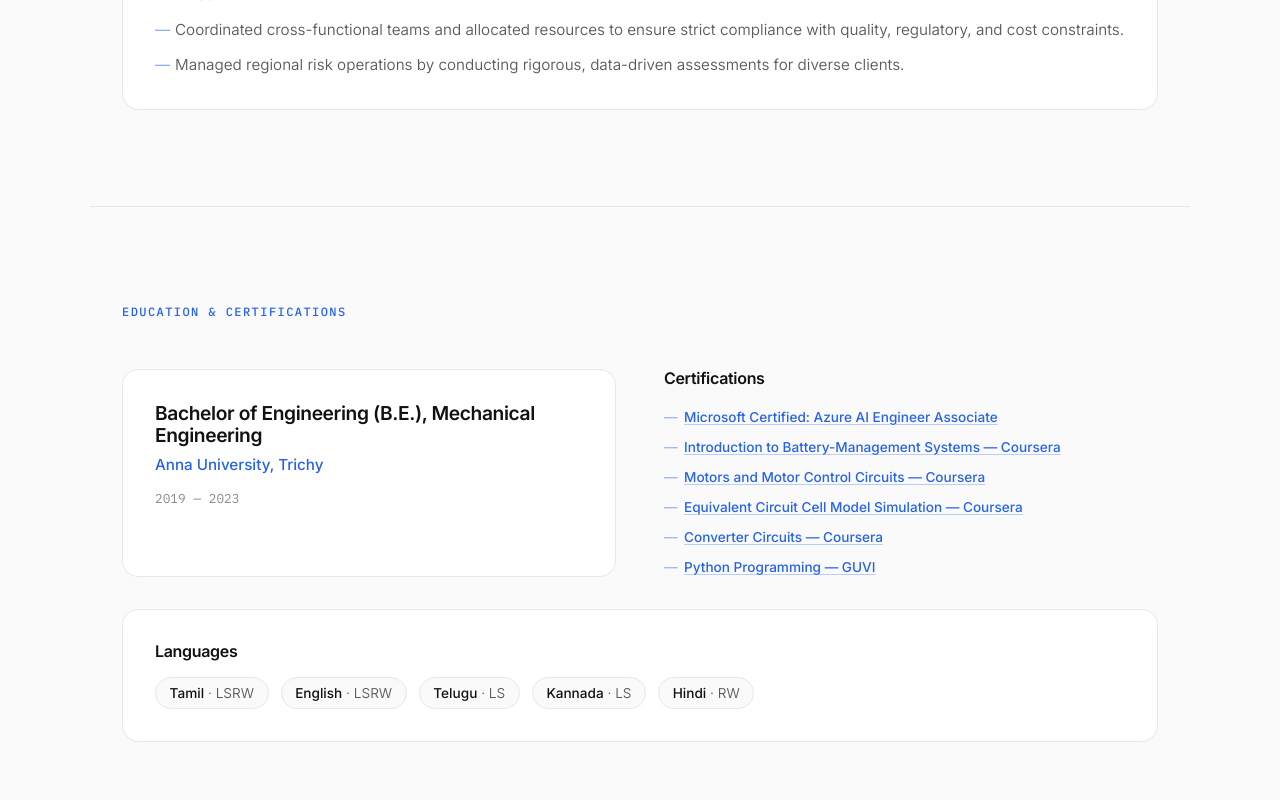
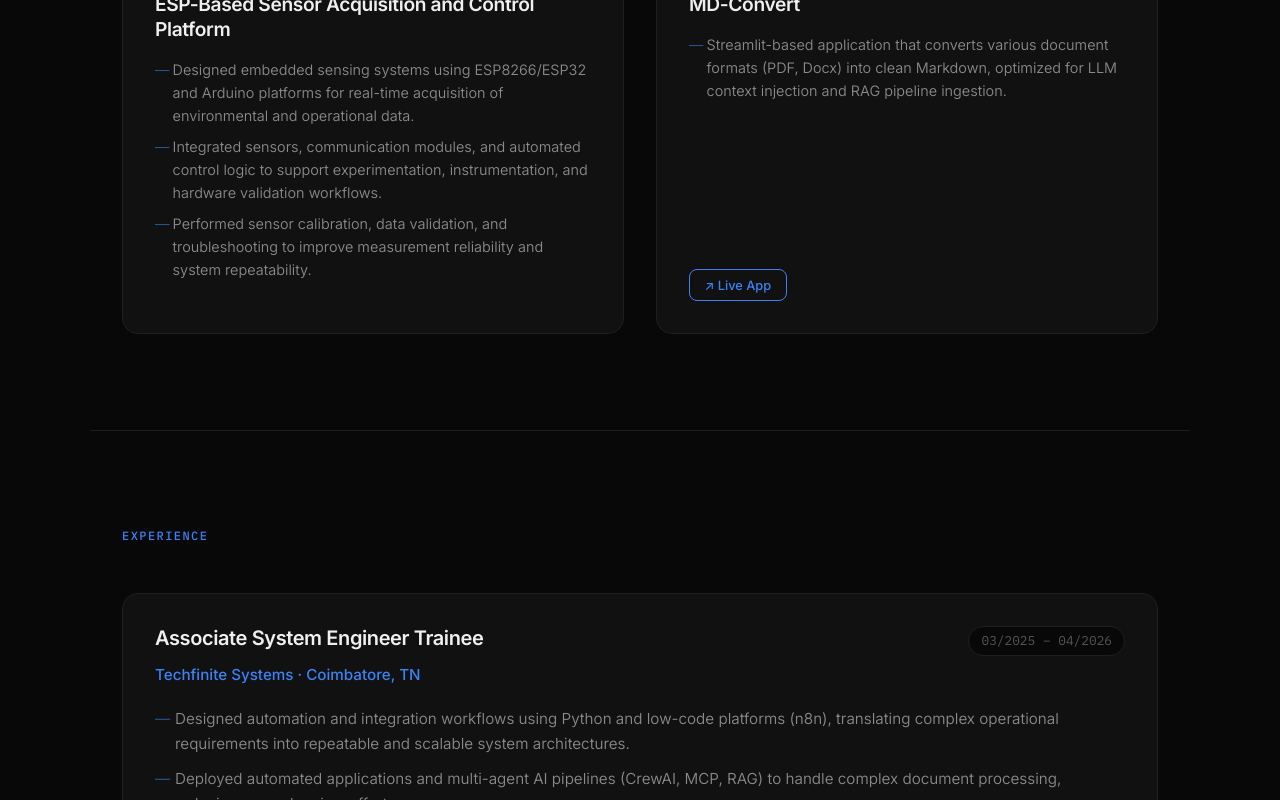
Before and after one commit to harishkrishna-k/portfolio, a React (Vite) app: page / in a window 1280 px wide. Shown: the part 1880-2680 px from the top of the page. Built offline with nearby package versions, Linux system fonts and the light colour scheme.

Commit message:
Dark theme, reorder sections, separate certs row, update dashboard link

```diff
--- a/src/App.tsx
+++ b/src/App.tsx
@@ -2,10 +2,10 @@ import { useEffect } from 'react';
 import Navbar from './components/Navbar';
 import Hero from './components/Hero';
 import About from './components/About';
+import Projects from './components/Projects';
 import Experience from './components/Experience';
 import Education from './components/Education';
 import Skills from './components/Skills';
-import Projects from './components/Projects';
 import Footer from './components/Footer';
 
 function App() {
@@ -35,10 +35,10 @@ function App() {
       <main>
         <Hero />
         <About />
+        <Projects />
         <Experience />
         <Education />
         <Skills />
-        <Projects />
       </main>
       <Footer />
     </>
--- a/src/components/Education.module.css
+++ b/src/components/Education.module.css
@@ -2,30 +2,26 @@
   border-top: 1px solid var(--border);
 }
 
-.label {
+.label,
+.certLabel {
   display: block;
   font-family: 'IBM Plex Mono', monospace;
   font-size: 0.75rem;
   text-transform: uppercase;
   letter-spacing: 0.12em;
   color: var(--accent);
-  margin-bottom: 3rem;
   font-weight: 500;
 }
 
-.grid {
-  display: grid;
-  grid-template-columns: 1fr;
-  gap: 3rem;
+.label {
+  margin-bottom: 2rem;
 }
 
-@media (min-width: 768px) {
-  .grid {
-    grid-template-columns: 1fr 1fr;
-  }
+.certLabel {
+  margin: 3rem 0 1.5rem;
 }
 
-.eduBlock {
+.eduCard {
   display: flex;
   flex-direction: column;
   gap: 0.5rem;
@@ -54,62 +50,59 @@
   margin-top: 0.25rem;
 }
 
-.certBlock {
-  display: flex;
-  flex-direction: column;
-  gap: 1.25rem;
+.certList {
+  display: grid;
+  grid-template-columns: 1fr;
+  gap: 0.6rem;
 }
 
-.certHeading {
-  font-size: 1rem;
-  font-weight: 600;
-  letter-spacing: -0.02em;
-}
-
-.certList {
-  display: flex;
-  flex-direction: column;
-  gap: 0.6rem;
+@media (min-width: 768px) {
+  .certList {
+    grid-template-columns: 1fr 1fr;
+  }
 }
 
 .cert {
   font-size: 0.85rem;
   color: var(--text-secondary);
   font-weight: 350;
-  padding-left: 1.25rem;
+  padding: 0.6rem 1rem 0.6rem 2rem;
+  background: var(--surface);
+  border-radius: 10px;
+  border: 1px solid var(--border);
   position: relative;
   line-height: 1.5;
+  transition: border-color 0.2s;
+}
+
+.cert:hover {
+  border-color: var(--accent);
 }
 
 .cert::before {
-  content: "—";
+  content: "›";
   position: absolute;
-  left: 0;
+  left: 0.75rem;
+  top: 0.6rem;
   color: var(--accent);
-  opacity: 0.6;
+  font-weight: 700;
+  font-size: 1.1rem;
 }
 
 .certLink {
-  color: var(--accent);
-  font-weight: 450;
-  text-decoration: underline;
-  text-underline-offset: 2px;
-  text-decoration-thickness: 1px;
-  text-decoration-color: color-mix(in srgb, var(--accent) 30%, transparent);
-  transition: text-decoration-color 0.2s;
+  color: var(--text-secondary);
+  font-weight: 400;
+  text-decoration: none;
+  transition: color 0.2s;
 }
 
 .certLink:hover {
-  text-decoration-color: var(--accent);
+  color: var(--accent);
   opacity: 1;
 }
 
 .langSection {
-  margin-top: 2rem;
-  padding: 2rem;
-  background: var(--surface);
-  border-radius: 16px;
-  border: 1px solid var(--border);
+  margin-top: 3rem;
 }
 
 .langHeading {
@@ -130,7 +123,7 @@
   color: var(--text-secondary);
   font-weight: 350;
   padding: 0.3rem 0.85rem;
-  background: var(--bg);
+  background: var(--surface);
   border-radius: 20px;
   border: 1px solid var(--border);
 }
--- a/src/components/Education.tsx
+++ b/src/components/Education.tsx
@@ -5,15 +5,14 @@ import { content } from '../data/content';
 const Education: React.FC = () => {
   return (
     <section className={styles.education}>
-      <span className={styles.label}>Education & Certifications</span>
-      <div className={styles.grid}>
-        <div className={styles.eduBlock}>
+      <span className={styles.label}>Education</span>
+      <div className={styles.eduCard}>
         <h3 className={styles.degree}>{content.education.degree}</h3>
         <p className={styles.institution}>{content.education.institution}</p>
         <span className={styles.period}>{content.education.period}</span>
       </div>
-        <div className={styles.certBlock}>
-          <h3 className={styles.certHeading}>Certifications</h3>
+
+      <span className={styles.certLabel}>Certifications</span>
       <ul className={styles.certList}>
         {content.certifications.map((cert, i) => (
           <li key={i} className={styles.cert}>
@@ -23,8 +22,7 @@ const Education: React.FC = () => {
           </li>
         ))}
       </ul>
-        </div>
-      </div>
+
       <div className={styles.langSection}>
         <h3 className={styles.langHeading}>Languages</h3>
         <div className={styles.langList}>
--- a/src/components/Experience.module.css
+++ b/src/components/Experience.module.css
@@ -31,7 +31,7 @@
 }
 
 .item:hover {
-  box-shadow: 0 8px 32px rgba(0, 0, 0, 0.06);
+  box-shadow: 0 8px 32px rgba(0, 0, 0, 0.4);
   transform: translateY(-2px);
 }
 
--- a/src/components/Navbar.module.css
+++ b/src/components/Navbar.module.css
@@ -4,7 +4,7 @@
   left: 0;
   width: 100%;
   z-index: 100;
-  background: rgba(255, 255, 255, 0.85);
+  background: rgba(8, 8, 8, 0.85);
   backdrop-filter: blur(24px);
   -webkit-backdrop-filter: blur(24px);
   border-bottom: 1px solid var(--border);
--- a/src/components/Projects.module.css
+++ b/src/components/Projects.module.css
@@ -37,7 +37,7 @@
 }
 
 .card:hover {
-  box-shadow: 0 12px 40px rgba(0, 0, 0, 0.07);
+  box-shadow: 0 12px 40px rgba(0, 0, 0, 0.4);
   transform: translateY(-3px);
 }
 
@@ -123,4 +123,5 @@
   background: var(--accent);
   color: #fff;
   opacity: 1;
+  box-shadow: 0 0 20px color-mix(in srgb, var(--accent) 30%, transparent);
 }
--- a/src/components/Skills.module.css
+++ b/src/components/Skills.module.css
@@ -37,7 +37,7 @@
 }
 
 .group:hover {
-  box-shadow: 0 4px 20px rgba(0, 0, 0, 0.05);
+  box-shadow: 0 4px 20px rgba(0, 0, 0, 0.3);
 }
 
 .category {
--- a/src/data/content.ts
+++ b/src/data/content.ts
@@ -86,7 +86,7 @@ export const content = {
         "Engineered an automated thermal management system utilizing an Arduino Uno R3, a 12V relay, a heat sink with heat pipes, and a BLDC fan to dynamically regulate battery temperature and prevent thermal runaway.",
       ],
       links: [
-        { label: "Live Dashboard", url: "#" },
+        { label: "Live Dashboard", url: "https://harishkrishna-k.github.io/Li-ion_PMS/demo-dashboard/" },
       ],
     },
     {
--- a/src/styles/globals.css
+++ b/src/styles/globals.css
@@ -1,13 +1,13 @@
 @import url('https://fonts.googleapis.com/css2?family=Inter:wght@300;350;400;500;600;700&family=IBM+Plex+Mono:wght@400;500&display=swap');
 
 :root {
-  --bg: #fafafa;
-  --surface: #ffffff;
-  --text: #111111;
-  --text-secondary: #5a5a5a;
-  --text-muted: #8a8a8a;
-  --accent: #2563eb;
-  --border: #e8e8e8;
+  --bg: #080808;
+  --surface: #111111;
+  --text: #efefef;
+  --text-secondary: #8a8a8a;
+  --text-muted: #555555;
+  --accent: #3b82f6;
+  --border: #1f1f1f;
   --max-w: 1100px;
   --ease-smooth: cubic-bezier(0.16, 1, 0.3, 1);
 }
```
Lines whose indentation alone changed are shown as unchanged.
